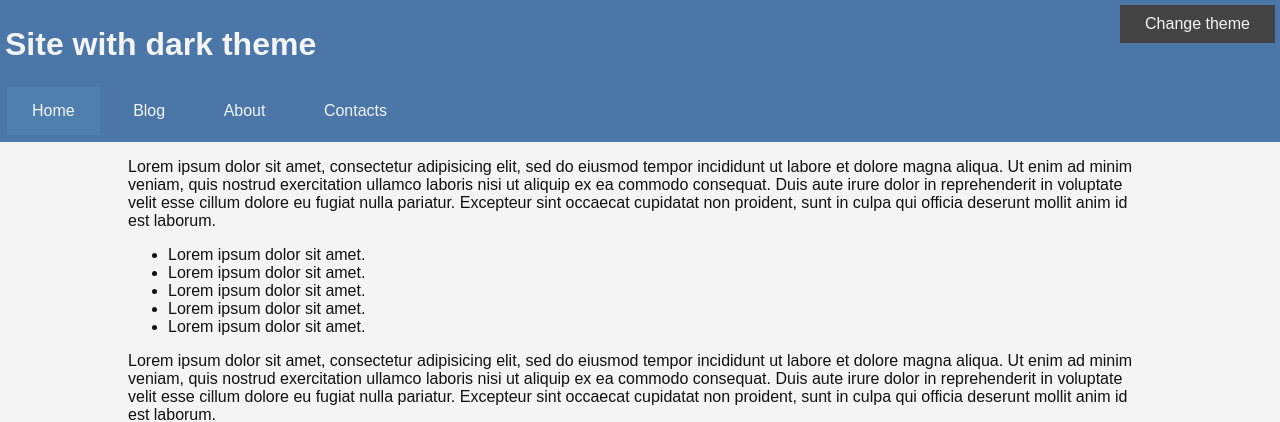
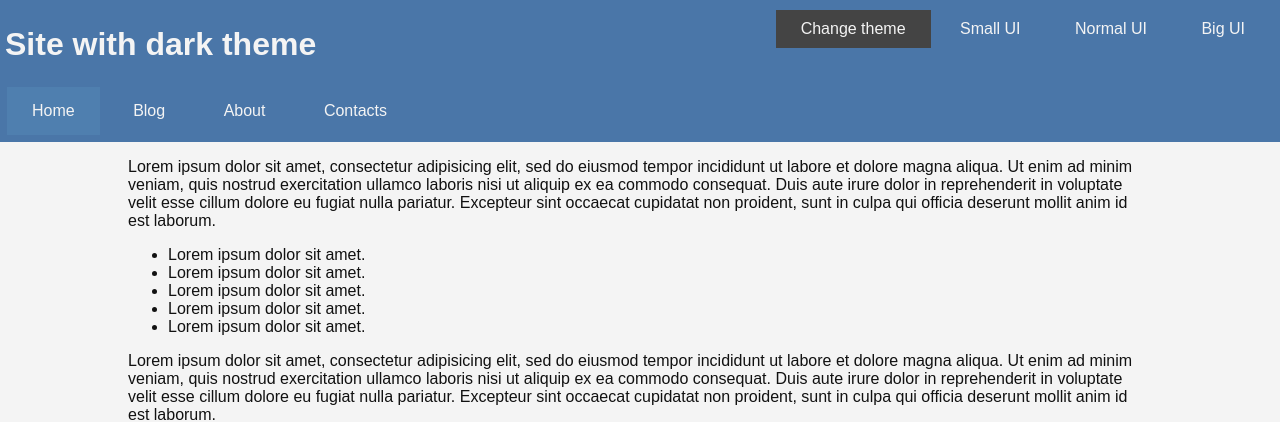
Before and after one commit to evgeniikucheriavii/FullHD-Site, a PHP site: page / in a window 1280 px wide. Shown: the top 422 px of the page. Run offline with PHP 8.4, Linux system fonts and the light colour scheme.

Commit message:
Removed unused file, added buttons, refactored classnames

```diff
--- a/index.php
+++ b/index.php
@@ -5,19 +5,31 @@ if(!isset($_SESSION["theme"]))
 {
 	$_SESSION["theme"] = "light";
 }
+if(!isset($_SESSION["scale"]))
+{
+	$_SESSION["scale"] = "normal";
+}
 
 ?>
 <!DOCTYPE html>
 <html>
 	<head>
-		<title>Site with dark theme</title>
+		<title>Site with dark theme and UI Scaling</title>
 		<meta charset="utf-8">
 		<link rel="stylesheet" type="text/css" href="styles/main.css">
 		<link rel="stylesheet" type="text/css" href="styles/<?php echo $_SESSION["theme"]; ?>.css" id="theme-link">
+		<link rel="stylesheet" type="text/css" href="styles/<?php echo $_SESSION["scale"]; ?>.css" id="scale-link">
 	</head>
 	<body>
 		<div class="wrapper">
-			<div class="theme-button" id="theme-button">Change theme</div>
+			<div class="hover-panel">
+				<div class="hover-panel__content">
+					<div class="ui-button theme-button" id="theme-button">Change theme</div>
+					<div class="ui-button" id="small-button">Small UI</div>
+					<div class="ui-button" id="normal-button">Normal UI</div>
+					<div class="ui-button" id="big-button">Big UI</div>
+				</div>
+			</div>
 			<header class="header">
 				<div class="header__content">
 					<h1>Site with dark theme</h1>
--- a/styles/light.css
+++ b/styles/light.css
@@ -21,6 +21,17 @@ body
 	background: #4f7faf;
 }
 
+.ui-button
+{
+	color: #f4f4f4;
+	background: #4a76a8;
+}
+
+.ui-button:hover
+{
+	background: #4f7faf;
+}
+
 .theme-button
 {
 	color: #f4f4f4;
--- a/styles/main.css
+++ b/styles/main.css
@@ -35,12 +35,22 @@ body, html
 }
 
 
-.theme-button
+.hover-panel
 {
 	position: absolute;
 	right: 5px;
 	top: 5px;
+}
+
+.hover-panel__content
+{
+	padding: 5px;
+}
+
+.ui-button
+{
 	display: inline-block;
+	vertical-align: middle;
 	padding: 10px 25px;
 	cursor: pointer;
 }
```
Also changed, not shown: index.html (deleted, +0 -51 lines), styles/dark.css (+11 -0 lines).
